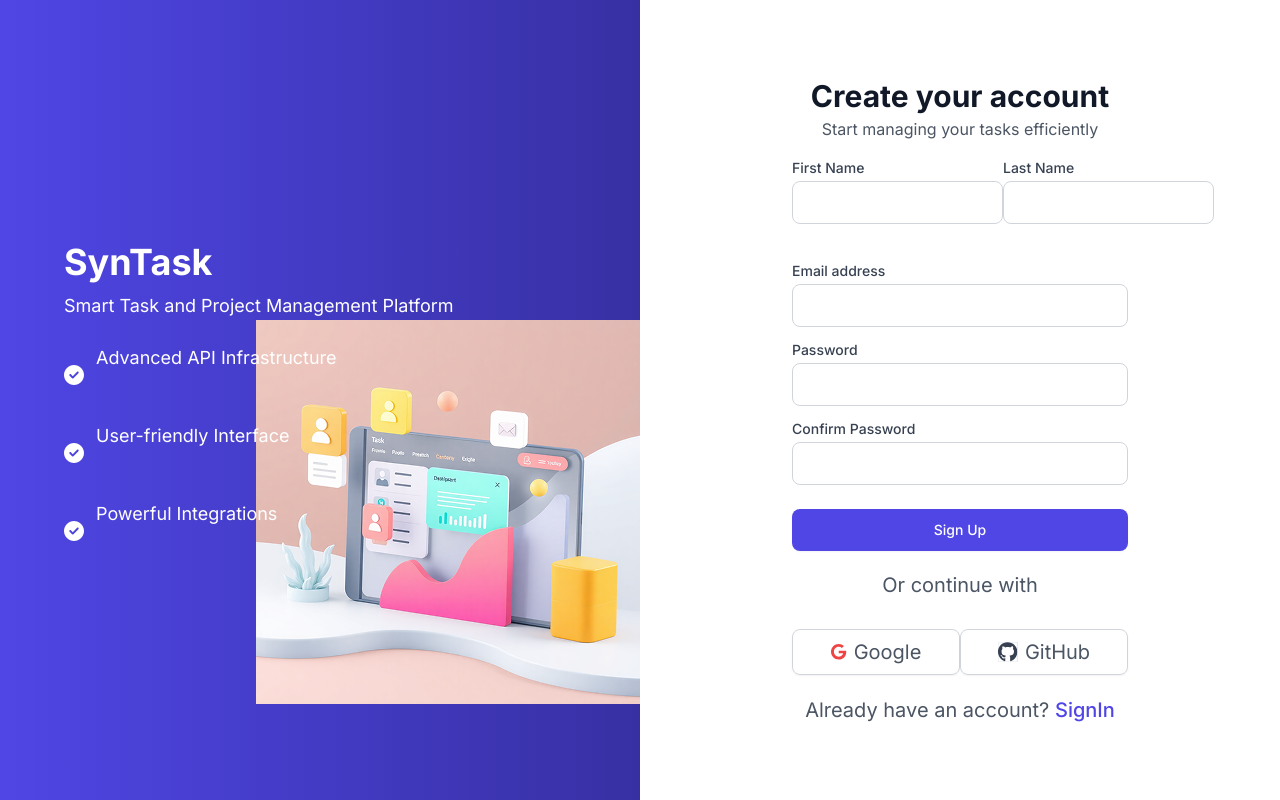
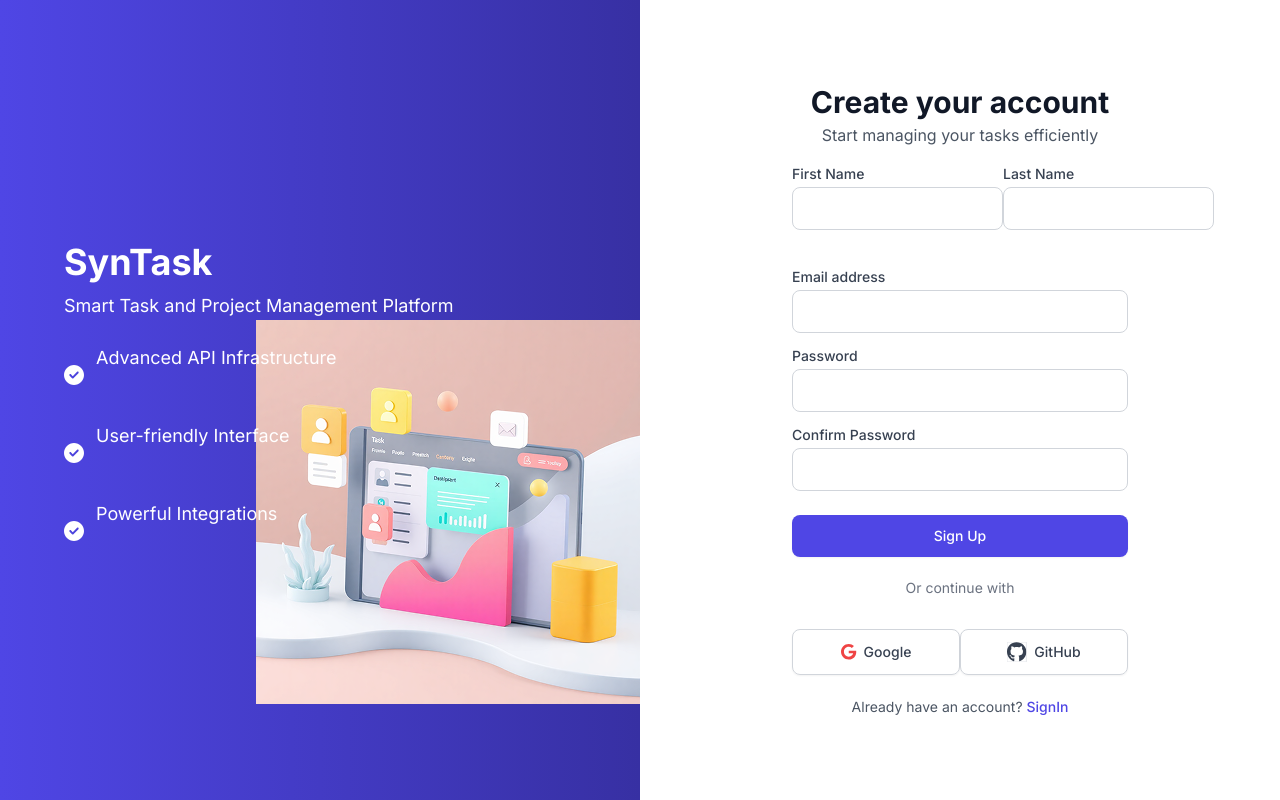
Before and after one commit to illiayatsentyuk/vue-internship, a Vue app in the folder 2/: page /auth/signup in a window 1280 px wide. Built offline with nearby package versions, Linux system fonts and the light colour scheme.

Commit message:
Refactor authentication styles: rename title and subtitle classes in auth-common.scss for improved clarity and consistency in styling.

```diff
--- a/2/src/modules/auth/styles/auth-common.scss
+++ b/2/src/modules/auth/styles/auth-common.scss
@@ -222,7 +222,7 @@
   align-items: center;
   padding: 71px 132px;
   width: 50%;
-  h1 {
+  .auth-section__form-title {
     font-family: Inter;
     font-weight: 700;
     font-style: Bold;
@@ -234,7 +234,7 @@
     color: #111827;
     margin-bottom: 10px;
   }
-  p {
+  .auth-section__form-subtitle {
     font-family: Inter;
     font-weight: 400;
     font-style: Regular;
```
